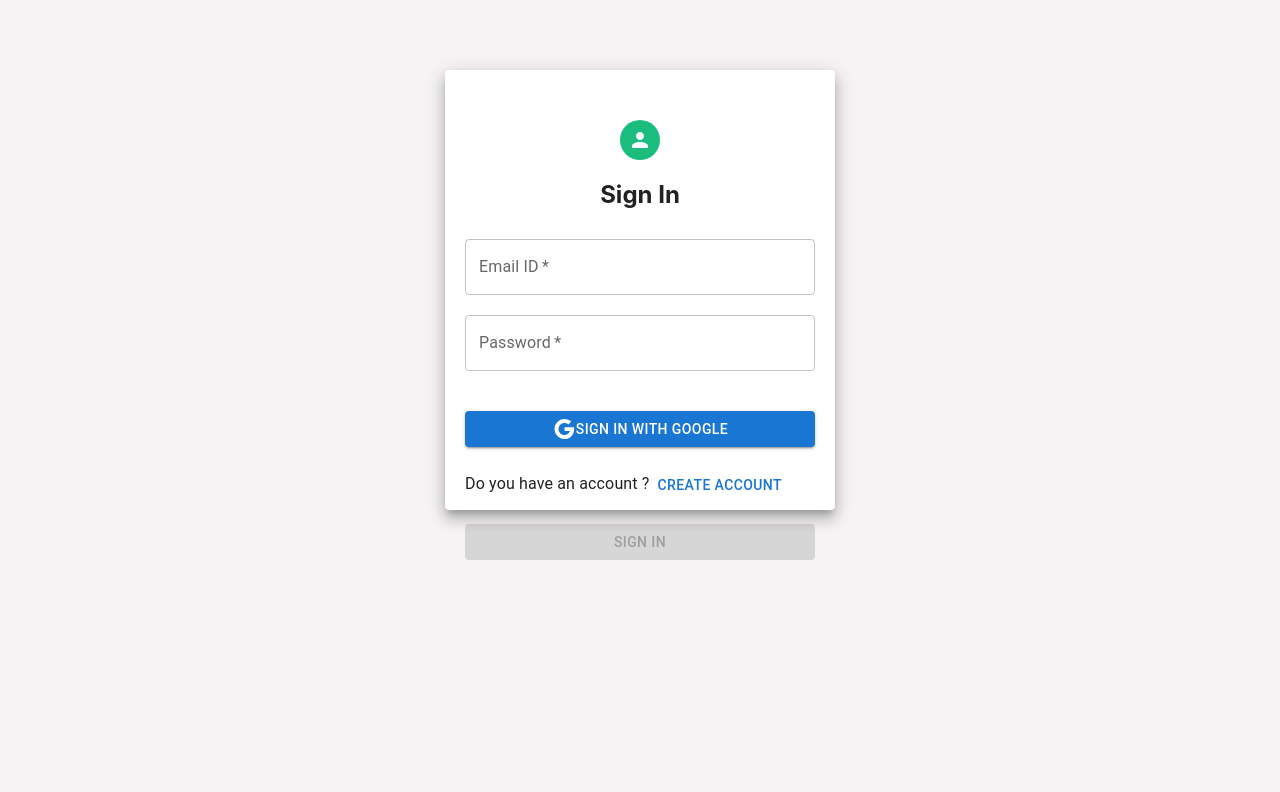
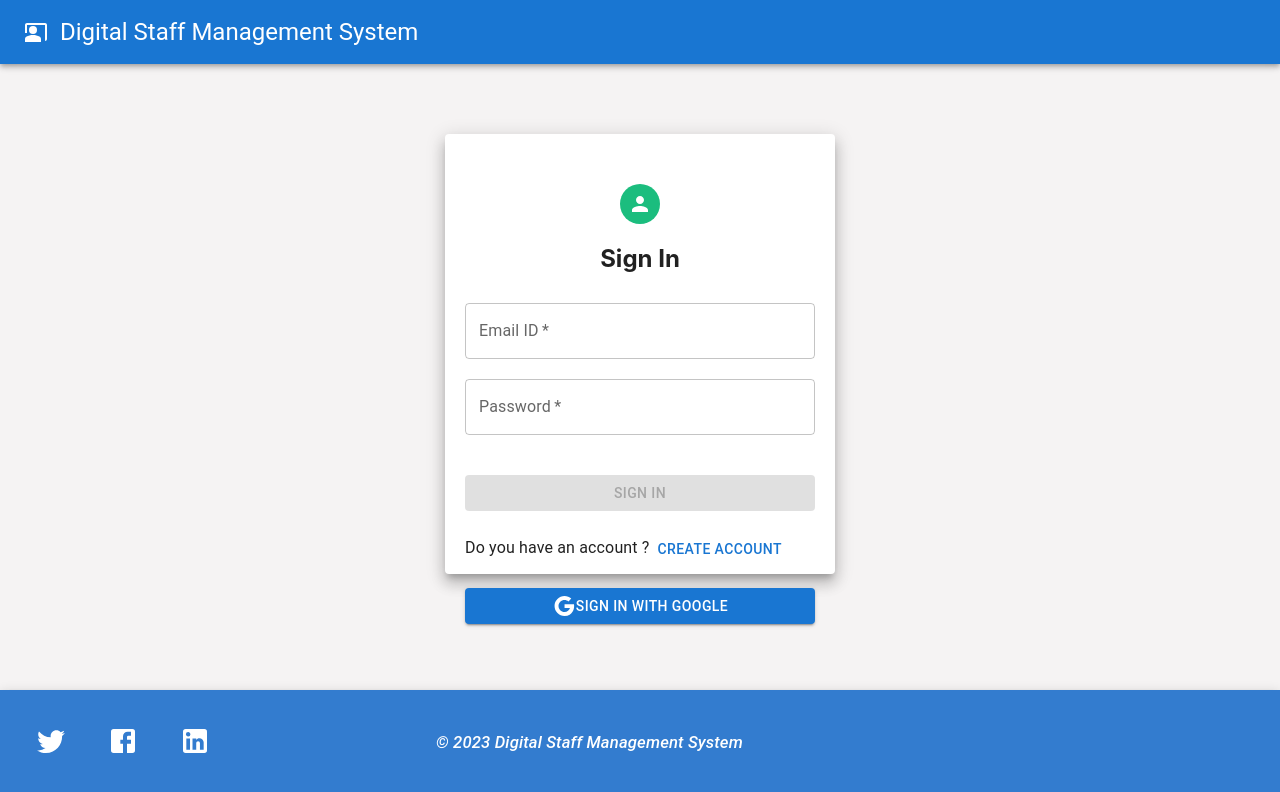
Before and after one commit to sukanyamohanty143/Digital-Staff-Management-System., a React (Create React App) app: page /login in a window 1280 px wide. Shown: the top 792 px of the page. Built offline with nearby package versions, Linux system fonts and the light colour scheme; no server answers.

Commit message:
Fix data store error

```diff
--- a/data/data.json
+++ b/data/data.json
@@ -199,6 +199,12 @@
       "attendance": "Present",
       "date": "2023-11-08",
       "id": 36
+    },
+    {
+      "name": "Kumkum saini",
+      "attendance": "Present",
+      "date": "2023-11-23",
+      "id": 37
     }
   ],
   "EmployeeProfile": [
--- a/src/Components/Pages/Header.js
+++ b/src/Components/Pages/Header.js
@@ -9,7 +9,6 @@ export default function Header() {
     const location = useLocation();
     const currentRoute = location.pathname;
 
-    // console.log("current location", currentRoute);
 
     return (
         <AppBar position='static'>
--- a/src/Components/Pages/Login.js
+++ b/src/Components/Pages/Login.js
@@ -16,7 +16,6 @@ import {
   GoogleAuthProvider,
   signInWithPopup } from 'firebase/auth';
 import { app } from '../Pages/Context/firebase'
-import Profileavtar from './Profileavtar'
 
 const auth = getAuth(app);
 
@@ -80,7 +79,6 @@ function Login() {
         if (dbUser.email === gLoginUser.email){
           localStorage.setItem('user', JSON.stringify(dbUser))
           setLoggedInUser(dbUser);
-          // console.log("LoggedInUse", loggedInUser)
           return dbUser
         }});
       console.log("user data ", isUserInDatabase);
@@ -130,19 +128,6 @@ console.log("sukanya", loggedInUser)
           onChange={(e) => { setUserPassword(e.target.value) }}
           fullWidth required />
 
-        <Typography>
-          <Button variant="contained" style={buttonStyle} onClick={handleGoogleSignIn} underline="hover" fullWidth>
-            <GoogleIcon/> Sign In with Google
-          </Button>
-        </Typography>
-
-        <Typography>
-          Do you have an account ?
-          <Button onClick={goToRegistration} underline="hover">
-            Create account
-          </Button>
-        </Typography>
-
         <Button
           variant="contained"
           style={buttonStyle}
@@ -152,6 +137,19 @@ console.log("sukanya", loggedInUser)
           Sign In
         </Button>
 
+        <Typography>
+          Do you have an account ?
+          <Button onClick={goToRegistration} underline="hover">
+            Create account
+          </Button>
+        </Typography>
+
+        <Typography>
+          <Button variant="contained" style={buttonStyle} onClick={handleGoogleSignIn} underline="hover" fullWidth>
+            <GoogleIcon/> Sign In with Google
+          </Button>
+        </Typography>
+
       </Paper>
       {/* <Profileavtar user={loggedInUser} /> */}
     </Grid>
--- a/src/Components/Pages/Staff.js
+++ b/src/Components/Pages/Staff.js
@@ -86,7 +86,7 @@ const Staff = () => {
     let userName = name;
     if (name && date && attendance) {
       const data = { name, attendance, date };
-      fetch("http://localhost:8000/Attendance", {
+      fetch(`http://localhost:8000/Attendence`, {
         method: "POST",
         headers: {
           "Content-Type": "application/json",
--- a/src/Components/Routing/Routing.js
+++ b/src/Components/Routing/Routing.js
@@ -4,12 +4,12 @@ import Staff from '../Pages/Staff'
 import Home from '../Pages/Home'
 import Registration from '../Pages/Registration'
 import AdminPage from '../Pages/AdminPage/admin'
-
-
 import Supervisor from '../Pages/SupervisorComponent/Supervisor'
 import Outer from '../Pages/Outer';
 import Profile from '../Pages/Profile'
 import EmployeeTable from '../Pages/Table'
+import Header from '../Pages/Header'
+import Footer from '../Pages/Footer'
 
 
 function Routing() {
@@ -17,6 +17,7 @@ function Routing() {
 
   return (
     <BrowserRouter>
+      <Header/>
       <Routes>
         <Route exact path="/" element={<Home />} />
         <Route exact path="/login" element={<Login />} />
@@ -28,6 +29,7 @@ function Routing() {
         <Route path="/profile" element={<Profile/>} />
         <Route path="/table" element={<EmployeeTable />} />
       </Routes>
+      <Footer/>
     </BrowserRouter>
   );
 }
```
